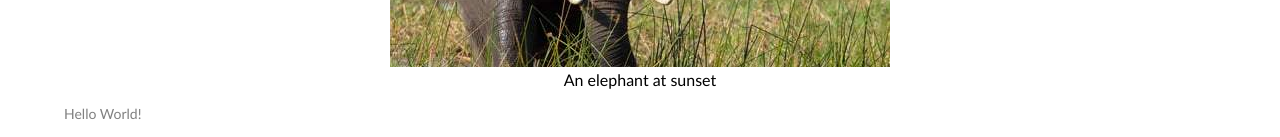
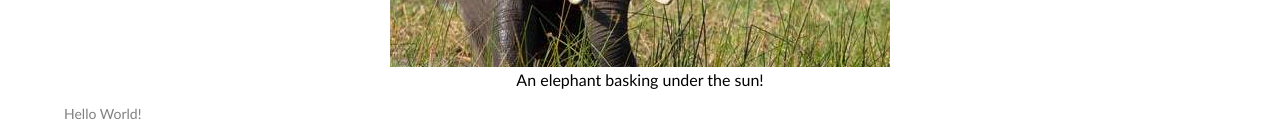
Before and after one commit to semacaraeg/4.22.2020-ViT-HTML-CSS, a plain HTML site: page index.html in a window 1280 px wide. Shown: the part 278-415 px from the top of the page. Drawn offline with Linux system fonts and the light colour scheme.

```diff
--- a/index.html
+++ b/index.html
@@ -10,7 +10,7 @@
     <figure>
         <img src="images/elephant.jpg"
              alt="Elephant at sunset">
-        <figcaption>An elephant at sunset</figcaption>
+        <figcaption>An elephant basking under the sun!</figcaption>
     </figure>
     <p>Hello World!</p>
     <p>Lorem ipsum dolor sit amet, consectetur adipiscing elit. Donec ac sem egestas, convallis nisl at, cursus enim. Sed mollis felis tempus pretium lobortis. Fusce sit amet nisi mi. Pellentesque interdum pharetra vestibulum. Aliquam porta dictum imperdiet. Sed ut commodo ipsum. Vivamus auctor facilisis sapien, in venenatis metus convallis at. Nullam efficitur mauris eget ante dictum volutpat. Pellentesque a ultricies orci. Mauris vel pulvinar urna. Cras consequat dui nec lacus euismod varius. Fusce ac consequat ligula, a mattis nulla. Integer dictum sapien ultrices eros consequat rhoncus.</p>
```
